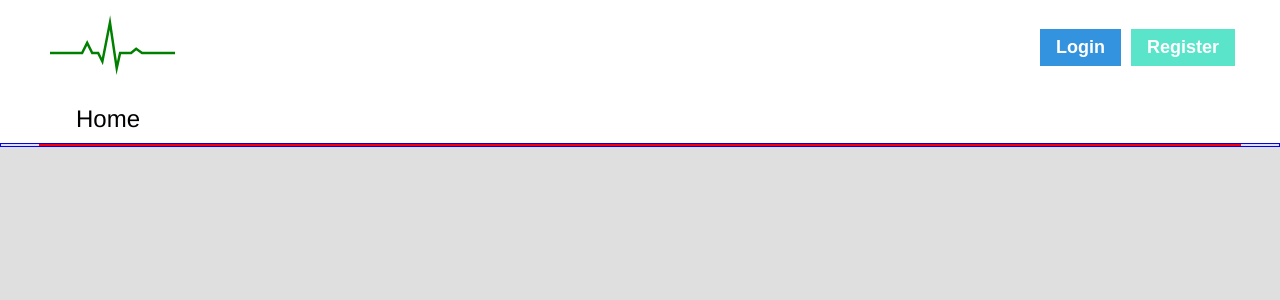
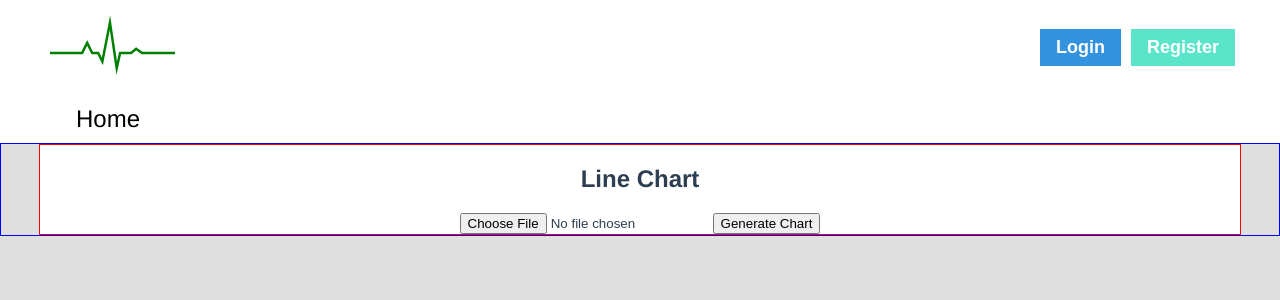
Before and after one commit to farhan200024/cardiomyopathy-vue-app, a Vue app in the folder cardiomyopathy-app/: page /chart-example in a window 1280 px wide. Before the commit this address had no page. Shown: the top 300 px of the page. Built offline with nearby package versions, Linux system fonts and the light colour scheme.

Commit message:
Retrieving data from csv implemented

```diff
--- a/cardiomyopathy-app/package.json
+++ b/cardiomyopathy-app/package.json
@@ -10,6 +10,7 @@
   "dependencies": {
     "core-js": "^3.6.5",
     "firebase": "^8.2.7",
+    "papaparse": "^5.3.0",
     "vue": "^3.0.0",
     "vue-router": "^4.0.0-0"
   },
--- /dev/null
+++ b/cardiomyopathy-app/src/components/LineChart.vue
@@ -0,0 +1,23 @@
+<template>
+	<h1>Line Chart</h1>
+	<input type="file" @change="onFileUpload" accept=".csv">
+	<button >Generate Chart</button>
+</template>
+
+<script>
+import useParseCsvToJson from '../composables/useParseCsvToJson'
+
+export default {
+	setup() {
+		const { onFileUpload } = useParseCsvToJson()
+
+		return {
+			onFileUpload
+		}
+	}
+}
+</script>
+
+<style>
+
+</style>
--- /dev/null
+++ b/cardiomyopathy-app/src/composables/useParseCsvToJson.js
@@ -0,0 +1,37 @@
+import { ref } from "vue"
+import papa from 'papaparse'
+
+const x = ref([])
+const y = ref([])
+let file = null
+
+const onFileUpload = (e) => {
+	let files = e.target.files || e.dataTransfer.files
+	//console.log(files)
+	if(!files.length) {
+		return
+	}
+	file = files[0]
+	papa.parse(file, {
+		complete: (results) => {
+			//console.log("finished: ", results.data)
+			for(let i = 1; i < results.data.length; i++) {
+				//console.log(results.data[i])
+				if(results.data[i][0] !== '' && results.data[i][0] !== undefined) {
+					x.value.push(results.data[i][0])
+				}
+				if(results.data[i][1] !== '' && results.data[i][1] !== undefined) {
+					y.value.push(results.data[i][1])
+				}
+			}
+			console.log(x.value)
+			console.log(y.value)
+		}
+	})
+}
+
+const useParseCsvToJson = () => {
+	return { onFileUpload,  }
+}
+
+export default useParseCsvToJson
--- a/cardiomyopathy-app/src/router/index.js
+++ b/cardiomyopathy-app/src/router/index.js
@@ -3,6 +3,7 @@ import Home from '../views/Home.vue'
 import Login from '../views/Login.vue'
 import Register from '../views/Register.vue'
 import ForgotPassword from '../components/ForgotPassword.vue'
+import LineChart from '../components/LineChart.vue'
 
 const routes = [
   {
@@ -24,6 +25,11 @@ const routes = [
     path: '/forgot-password',
     name: 'ForgotPassword',
     component: ForgotPassword
+  },
+  {
+    path: '/chart-example',
+    name: 'LineChart',
+    component: LineChart
   }
 ]
 
```
Also changed, not shown: cardiomyopathy-app/src/components/test.csv (added), 1 other file (tests, documents, lock files or other folders).
